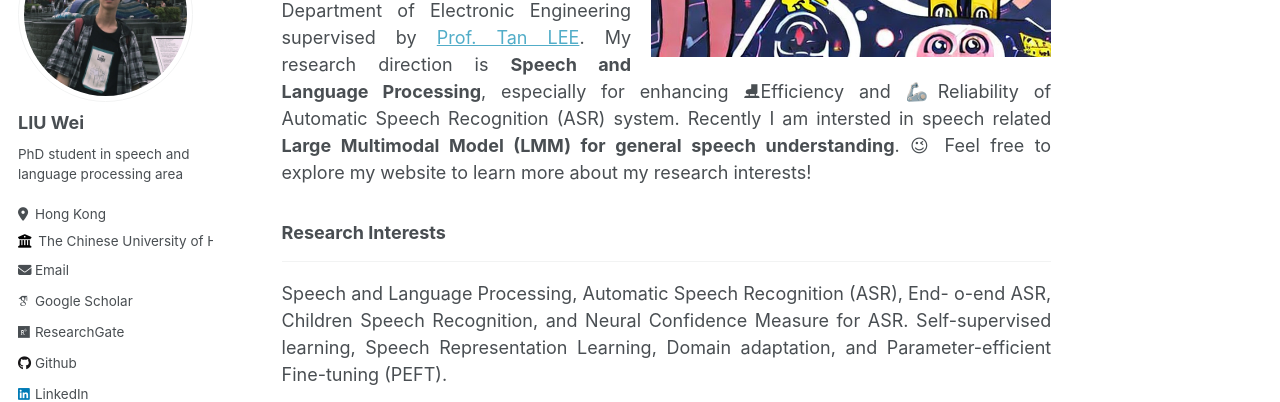
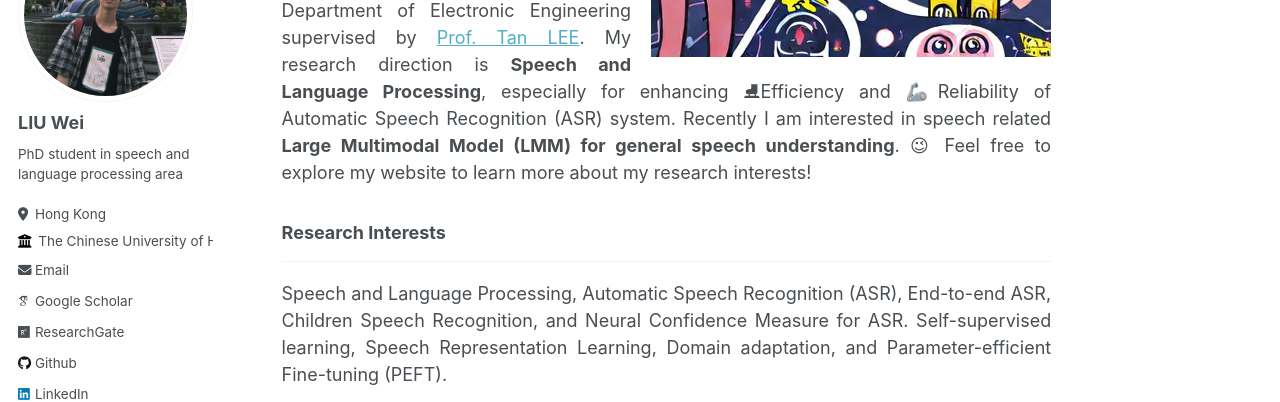
Before and after one commit to louislau1129/louislau1129.github.io, a Jekyll site: the page built from _pages/about.md, in a window 1280 px wide and 900 px high, scrolled down 312 px. Shown: the part 179-581 px from the top of the window. Built offline with Jekyll 4.4.1, drawn with Linux system fonts in a browser that asks for light colours; some web fonts are replaced.

Commit message:
Update about.md

```diff
--- a/_pages/about.md
+++ b/_pages/about.md
@@ -10,12 +10,12 @@ redirect_from:
 ![human talks to robot](/images/bg.png){: style="float: right; width: 400px; margin-left: 20px;"}
 
 ---
-👨‍🎓 Welcome to my personal academic website! My name is Liu Wei. I completed my undergraduate education at [The Harbin Insititute of Technology](http://en.hit.edu.cn/) (HIT) where I earned B.E. Degree in Electronic Informatio Engineering. Continuing my pursuit of knowledge, I furthered my education to start my postgraduate studies at [The Chinese University of Hong Kong](https://www.cuhk.edu.hk/english/index.html) (CUHK). Now I am a fifth-year PhD student in the Department of Electronic Engineering supervised by [Prof. Tan LEE](https://www.ee.cuhk.edu.hk/~tanlee/). My research direction is **Speech and Language Processing**, especially for enhancing ⛸Efficiency and 🦾Reliability of Automatic Speech Recognition (ASR) system. Recently I am intersted in speech related **Large Multimodal Model (LMM) for general speech understanding**. 😉 Feel free to explore my website to learn more about my research interests!
+👨‍🎓 Welcome to my personal academic website! My name is Liu Wei. I completed my undergraduate education at [The Harbin Insititute of Technology](http://en.hit.edu.cn/) (HIT) where I earned B.E. Degree in Electronic Informatio Engineering. Continuing my pursuit of knowledge, I furthered my education to start my postgraduate studies at [The Chinese University of Hong Kong](https://www.cuhk.edu.hk/english/index.html) (CUHK). Now I am a fifth-year PhD student in the Department of Electronic Engineering supervised by [Prof. Tan LEE](https://www.ee.cuhk.edu.hk/~tanlee/). My research direction is **Speech and Language Processing**, especially for enhancing ⛸Efficiency and 🦾Reliability of Automatic Speech Recognition (ASR) system. Recently I am interested in speech related **Large Multimodal Model (LMM) for general speech understanding**. 😉 Feel free to explore my website to learn more about my research interests!
 {: style="text-align: justify"}
 
 ### Research Interests
 ---
-Speech and Language Processing, Automatic Speech Recognition (ASR), End- o-end ASR, Children Speech Recognition, and Neural Confidence Measure for ASR. Self-supervised learning, Speech Representation Learning, Domain adaptation, and Parameter-efficient Fine-tuning (PEFT).
+Speech and Language Processing, Automatic Speech Recognition (ASR), End-to-end ASR, Children Speech Recognition, and Neural Confidence Measure for ASR. Self-supervised learning, Speech Representation Learning, Domain adaptation, and Parameter-efficient Fine-tuning (PEFT).
 {: style="text-align: justify"}
 🎈 Large Language Model (LLM) for Speech/Audio and Multi-modality Understanding via LLM.
 {: style="text-align: justify"}
```
